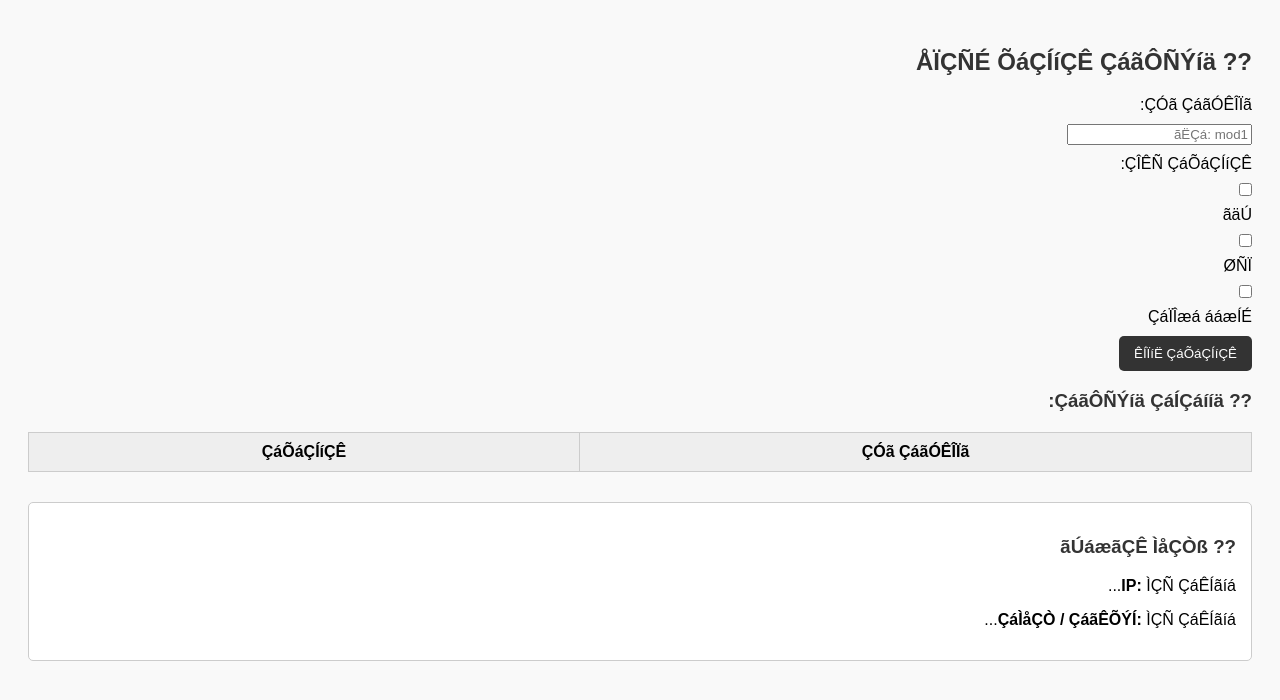
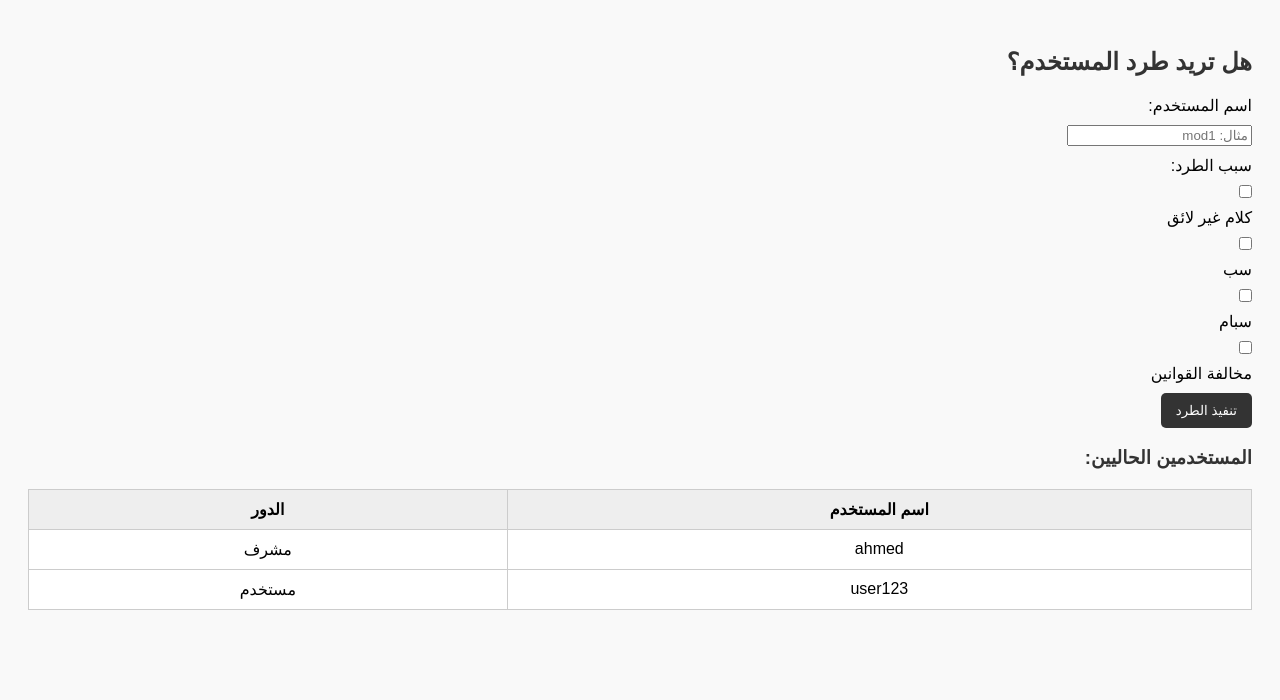
Before and after one commit to yheia1/elhwarayPublic, a plain HTML site: page index.html in a window 1280 px wide. Drawn offline with Linux system fonts and the light colour scheme; no server answers.

Commit message:
Update index.html

```diff
--- a/index.html
+++ b/index.html
@@ -1,94 +1,85 @@
 <!DOCTYPE html>
-<html lang="ar">
+<html lang="ar" dir="rtl">
 <head>
-  <meta charset="UTF-8">
-  <title>ÅÏÇÑÉ ÇáÕáÇÍíÇÊ</title>
-  <style>
-    body { font-family: Arial; direction: rtl; padding: 20px; background: #f9f9f9; }
-    h2, h3 { color: #333; }
-    label, input, select { margin: 10px 0; display: block; }
-    button { padding: 10px 15px; background: #333; color: #fff; border: none; border-radius: 5px; cursor: pointer; }
-    .result { margin-top: 15px; color: green; }
-    table { width: 100%; border-collapse: collapse; margin-top: 20px; background: #fff; }
-    th, td { border: 1px solid #ccc; padding: 10px; text-align: center; }
-    th { background-color: #eee; }
-    .info-box { margin-top: 30px; padding: 15px; background: #fff; border: 1px solid #ccc; border-radius: 5px; }
-  </style>
+    <meta charset="UTF-8">
+    <title>لوحة تحكم المشرف</title>
+    <style>
+        body {
+            font-family: Arial;
+            direction: rtl;
+            padding: 20px;
+            background: #f9f9f9;
+        }
+        h2, h3 {
+            color: #333;
+        }
+        label, input, select {
+            margin: 10px 0;
+            display: block;
+        }
+        button {
+            padding: 10px 15px;
+            background: #333;
+            color: white;
+            border: none;
+            border-radius: 5px;
+            cursor: pointer;
+        }
+        .result {
+            margin-top: 15px;
+            color: green;
+        }
+        table {
+            width: 100%;
+            border-collapse: collapse;
+            margin-top: 20px;
+            background: #fff;
+        }
+        th, td {
+            border: 1px solid #ccc;
+            padding: 10px;
+            text-align: center;
+        }
+        th {
+            background-color: #eee;
+        }
+        .info-box {
+            margin-top: 30px;
+            padding: 15px;
+            background: #fff;
+            border: 1px solid #ccc;
+            border-radius: 5px;
+        }
+    </style>
 </head>
 <body>
-  <h2>?? ÅÏÇÑÉ ÕáÇÍíÇÊ ÇáãÔÑÝíä</h2>
-  <label for="username">ÇÓã ÇáãÓÊÎÏã:</label>
-  <input type="text" id="username" placeholder="ãËÇá: mod1" />
+    <h2>هل تريد طرد المستخدم؟</h2>
 
-  <label>ÇÎÊÑ ÇáÕáÇÍíÇÊ:</label>
-  <label><input type="checkbox" value="ban" /> ãäÚ</label>
-  <label><input type="checkbox" value="kick" /> ØÑÏ</label>
-  <label><input type="checkbox" value="panel" /> ÇáÏÎæá ááæÍÉ</label>
+    <label for="username">اسم المستخدم:</label>
+    <input type="text" id="username" placeholder="مثال: mod1">
 
-  <button onclick="updatePermissions()">ÊÍÏíË ÇáÕáÇÍíÇÊ</button>
-  <p class="result" id="result"></p>
+    <label>سبب الطرد:</label>
+    <label><input type="checkbox" value="ban"> كلام غير لائق</label>
+    <label><input type="checkbox" value="ban"> سب</label>
+    <label><input type="checkbox" value="ban"> سبام</label>
+    <label><input type="checkbox" value="ban"> مخالفة القوانين</label>
 
-  <h3>?? ÇáãÔÑÝíä ÇáÍÇáííä:</h3>
-  <table id="adminsTable">
-    <thead>
-      <tr>
-        <th>ÇÓã ÇáãÓÊÎÏã</th>
-        <th>ÇáÕáÇÍíÇÊ</th>
-      </tr>
-    </thead>
-    <tbody></tbody>
-  </table>
+    <button onclick="alert('تم تنفيذ الطرد')">تنفيذ الطرد</button>
 
-  <div class="info-box">
-    <h3>?? ãÚáæãÇÊ ÌåÇÒß</h3>
-    <p><strong>IP:</strong> <span id="ip">ÌÇÑ ÇáÊÍãíá...</span></p>
-    <p><strong>ÇáÌåÇÒ / ÇáãÊÕÝÍ:</strong> <span id="agent">ÌÇÑ ÇáÊÍãíá...</span></p>
-  </div>
-
-  <script>
-    function updatePermissions() {
-      const username = document.getElementById("username").value;
-      const checkboxes = document.querySelectorAll("input[type=checkbox]:checked");
-      const permissions = Array.from(checkboxes).map(cb => cb.value);
-
-      fetch("/update-permissions", {
-        method: "POST",
-        headers: { "Content-Type": "application/json" },
-        body: JSON.stringify({ targetUsername: username, permissions })
-      })
-      .then(res => res.json())
-      .then(data => {
-        const result = document.getElementById("result");
-        result.style.color = data.success ? 'green' : 'red';
-        result.innerText = data.success ? "? Êã ÊÍÏíË ÇáÕáÇÍíÇÊ ÈäÌÇÍ" : "? ÇáãÓÊÎÏã ÛíÑ ãæÌæÏ";
-        if (data.success) loadAdmins();
-      });
-    }
-
-    function loadAdmins() {
-      fetch("/admins")
-        .then(res => res.json())
-        .then(data => {
-          const tbody = document.querySelector("#adminsTable tbody");
-          tbody.innerHTML = "";
-          data.forEach(admin => {
-            const row = `<tr><td>${admin.username}</td><td>${admin.permissions.join(", ")}</td></tr>`;
-            tbody.innerHTML += row;
-          });
-        });
-    }
-
-    function loadUserInfo() {
-      fetch("/user-info")
-        .then(res => res.json())
-        .then(data => {
-          document.getElementById("ip").innerText = data.ip;
-          document.getElementById("agent").innerText = data.userAgent;
-        });
-    }
-
-    loadAdmins();
-    loadUserInfo();
-  </script>
+    <h3>المستخدمين الحاليين:</h3>
+    <table>
+        <tr>
+            <th>اسم المستخدم</th>
+            <th>الدور</th>
+        </tr>
+        <tr>
+            <td>ahmed</td>
+            <td>مشرف</td>
+        </tr>
+        <tr>
+            <td>user123</td>
+            <td>مستخدم</td>
+        </tr>
+    </table>
 </body>
 </html>
```
